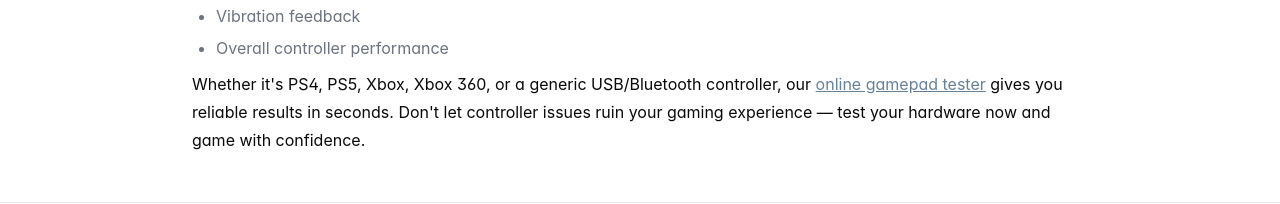
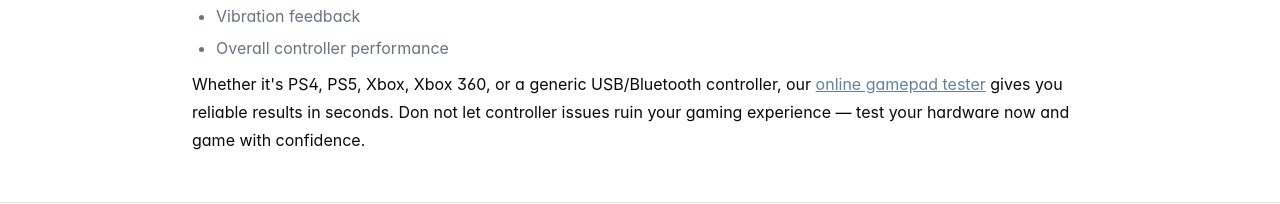
Before and after one commit to gen-tools/GamepadTest, a React (Vite) app: page /gamepad-tester in a window 1280 px wide. Shown: the part 3949-4153 px from the top of the page. Built offline with nearby package versions, Linux system fonts and the light colour scheme.

Commit message:
Update project

```diff
--- a/client/pages/GamepadTester.tsx
+++ b/client/pages/GamepadTester.tsx
@@ -1264,9 +1264,9 @@
               <Link to="/gamepad-tester" className="text-primary underline">
                 online gamepad tester
               </Link>{" "}
-              gives you reliable results in seconds. Don't let controller issues
-              ruin your gaming experience — test your hardware now and game with
-              confidence.
+              gives you reliable results in seconds. Don not let controller
+              issues ruin your gaming experience — test your hardware now and
+              game with confidence.
             </p>
           </section>
         </section>
```
